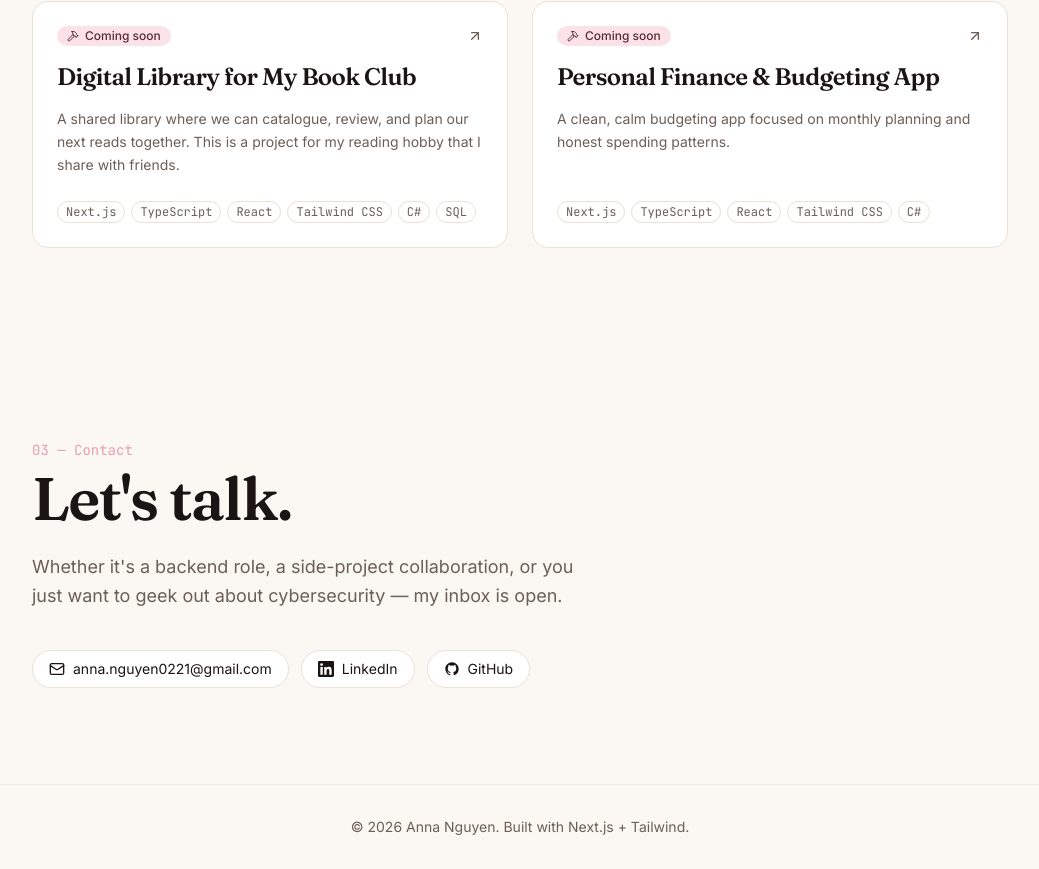
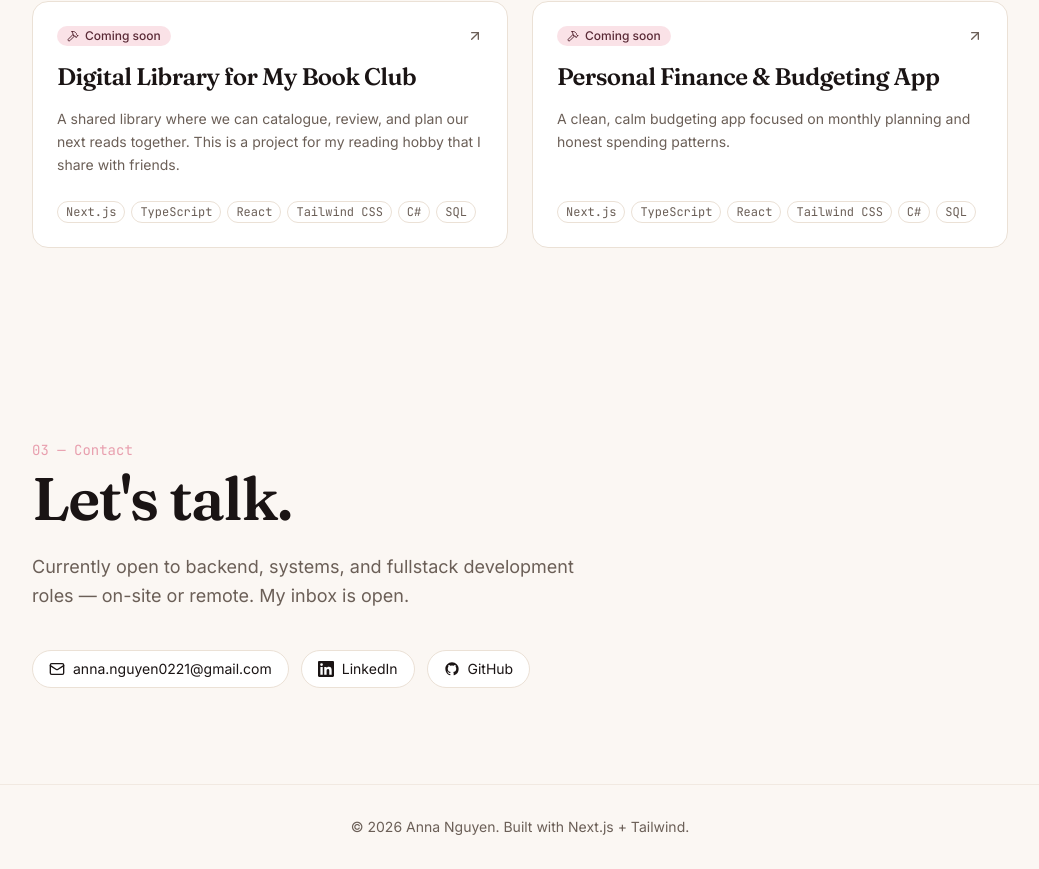
Before and after one commit to Minhya/Minhya.github.io, a Next.js app: page / in a window 1280 px wide. Shown: the part 1803-2672 px from the top of the page, without its empty margins (120-1159 px from the left). Built offline with nearby package versions, Linux system fonts and the light colour scheme.

Commit message:
Changed contact info

```diff
--- a/src/components/Contact.tsx
+++ b/src/components/Contact.tsx
@@ -40,8 +40,7 @@ export function Contact() {
         transition={{ delay: 0.1 }}
         className="mt-6 max-w-xl text-lg leading-relaxed text-foreground-muted"
       >
-        Whether it's a backend role, a side-project collaboration, or you just
-        want to geek out about cybersecurity — my inbox is open.
+          Currently open to backend, systems, and fullstack development roles — on-site or remote. My inbox is open.
       </motion.p>
 
       <motion.ul
--- a/src/content/projects.ts
+++ b/src/content/projects.ts
@@ -29,7 +29,7 @@ export const projects: Project[] = [
       "A clean, calm budgeting app focused on monthly planning and honest spending patterns.",
     description:
       "A budgeting tool that leans into clarity — set monthly envelopes, categorise transactions, and see where the month actually went. Designed to be pleasant to open every Sunday, not another app that guilts you.",
-    tags: ["Next.js", "TypeScript", "React", "Tailwind CSS", "C#"],
+    tags: ["Next.js", "TypeScript", "React", "Tailwind CSS", "C#", "SQL"],
     status: "planning",
   },
 ];
```
